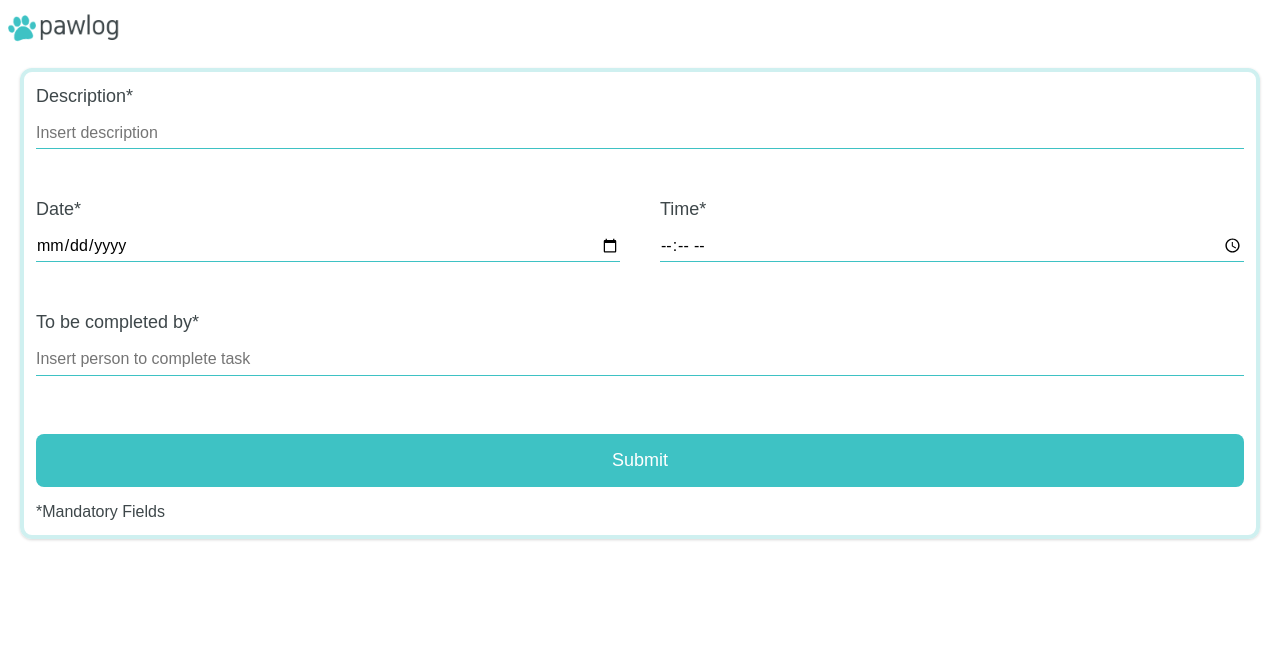
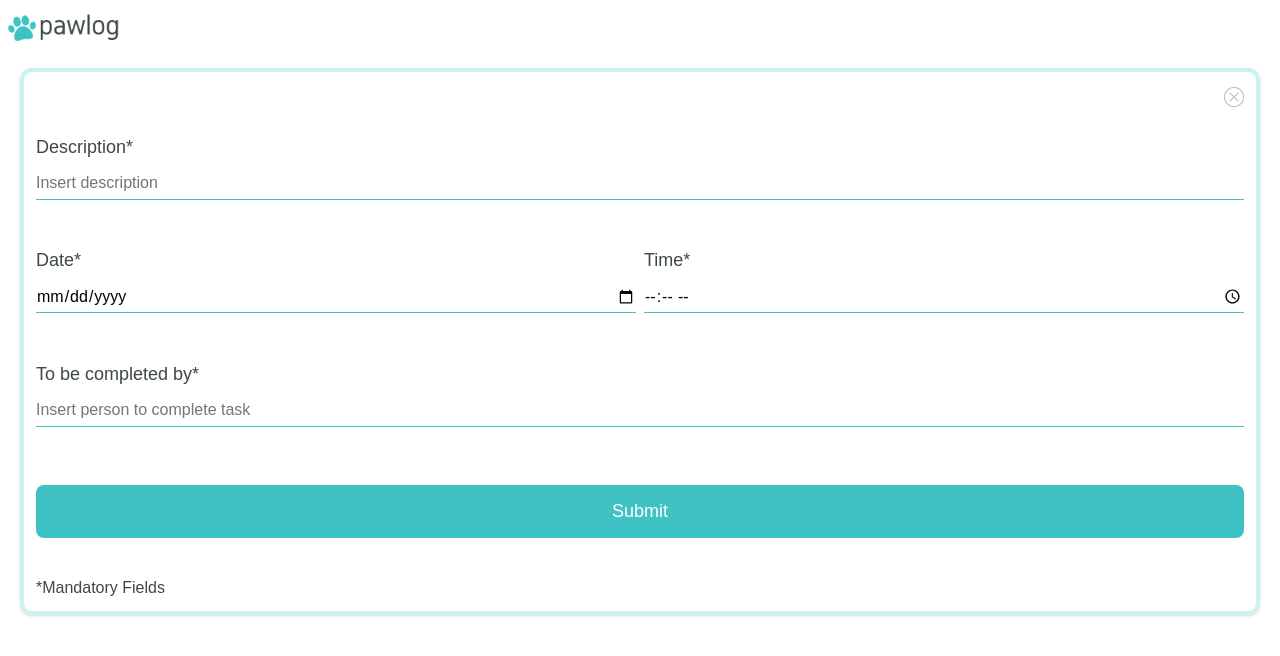
Before and after one commit to nikkypyra/capstone-project, a React (Create React App) app: page /create-task in a window 1280 px wide. Shown: the top 656 px of the page. Built offline with nearby package versions, Linux system fonts and the light colour scheme.

Commit message:
Styled cancelbutton and form

```diff
--- a/src/GlobalStyles.js
+++ b/src/GlobalStyles.js
@@ -28,5 +28,6 @@ main {
     --primary: #3ec2c4;
     --secondary: #3e474a;
     --tertiary: #cff0f0;
+    --quaternary: #98a6a6;
     }
 `
--- /dev/null
+++ b/src/components/CancelButton.js
@@ -0,0 +1,21 @@
+import React from 'react'
+import { Link } from 'react-router-dom'
+import styled from 'styled-components'
+
+export default function ButtonCancel() {
+  return (
+    <LinkStyled to="/pet-profile">
+      <img src={process.env.PUBLIC_URL + '/images/cancel.png'} alt="" />
+    </LinkStyled>
+  )
+}
+
+const LinkStyled = styled(Link)`
+  display: flex;
+  justify-content: flex-end;
+
+  img {
+    height: 20px;
+    width: 20px;
+  }
+`
--- a/src/components/SubmitButton.js
+++ b/src/components/SubmitButton.js
@@ -7,7 +7,7 @@ export default function SubmitButton() {
 
 const Button = styled.button`
   background: var(--primary);
-  color: white;
+  color: #ffffff;
   font-size: 18px;
   font-family: sans-serif;
   border-radius: 8px;
--- a/src/components/TaskForm.js
+++ b/src/components/TaskForm.js
@@ -2,6 +2,7 @@ import React, { useState } from 'react'
 import styled from 'styled-components/macro'
 import Header from './Header'
 import SubmitButton from './SubmitButton'
+import CancelButton from './CancelButton'
 
 export default function TaskForm() {
   const [description, setDescription] = useState('')
@@ -23,8 +24,10 @@ export default function TaskForm() {
   return (
     <>
       <Header />
-      <BorderStyled>
       <Form onSubmit={handleSubmit}>
+        <div className="cancel">
+          <CancelButton />
+        </div>
         <div className="description">
           <label>
             Description*
@@ -74,9 +77,8 @@ export default function TaskForm() {
           </label>
         </div>
         <SubmitButton />
+        <p>*Mandatory Fields</p>
       </Form>
-        <p>*Mandatory Fields</p>
-      </BorderStyled>
     </>
   )
 }
@@ -84,10 +86,15 @@ export default function TaskForm() {
 const Form = styled.form`
   display: grid;
   grid-template-columns: 1fr 1fr;
-  grid-template-rows: 1fr 1fr 1fr 1fr;
+  grid-template-rows: 1fr 4fr 4fr 4fr 4fr 1fr;
   align-items: center;
-  grid-gap: 40px;
+  grid-gap: 8px;
   color: var(--secondary);
+  margin: 20px;
+  padding: 12px;
+  border: 4px solid var(--tertiary);
+  border-radius: 12px;
+  box-shadow: 0 1px 3px 0 rgba(0, 0, 0, 0.16);
 
   label,
   input {
@@ -110,13 +117,18 @@ const Form = styled.form`
     background-color: var(--primary);
   }
 
+  .cancel {
+    grid-row: 1/2;
+    grid-column: 2/3;
+  }
+
   .description {
-    grid-row: 1/2;
+    grid-row: 2/3;
     grid-column: span 2;
   }
 
   .date {
-    grid-row: 2/3;
+    grid-row: 3/4;
     grid-column: 1/2;
   }
 
@@ -125,29 +137,22 @@ const Form = styled.form`
   }
 
   .time {
-    grid-row: 2/3;
+    grid-row: 3/4;
     grid-column: 2/3;
   }
 
   .person {
-    grid-row: 3/4;
+    grid-row: 4/5;
     grid-column: span 2;
   }
 
   button {
-    grid-row: 4/5;
+    grid-row: 5/6;
     grid-column: span 2;
   }
-`
-
-const BorderStyled = styled.main`
-  margin: 20px;
-  padding: 12px;
-  border: 4px solid var(--tertiary);
-  border-radius: 12px;
-  box-shadow: 0 1px 3px 0 rgba(0, 0, 0, 0.16);
 
   p {
+    grid-row: 6/7;
     margin-top: 4px;
   }
 `
```
Also changed, not shown: public/images/cancel.png (added). Lines whose indentation alone changed are shown as unchanged.
